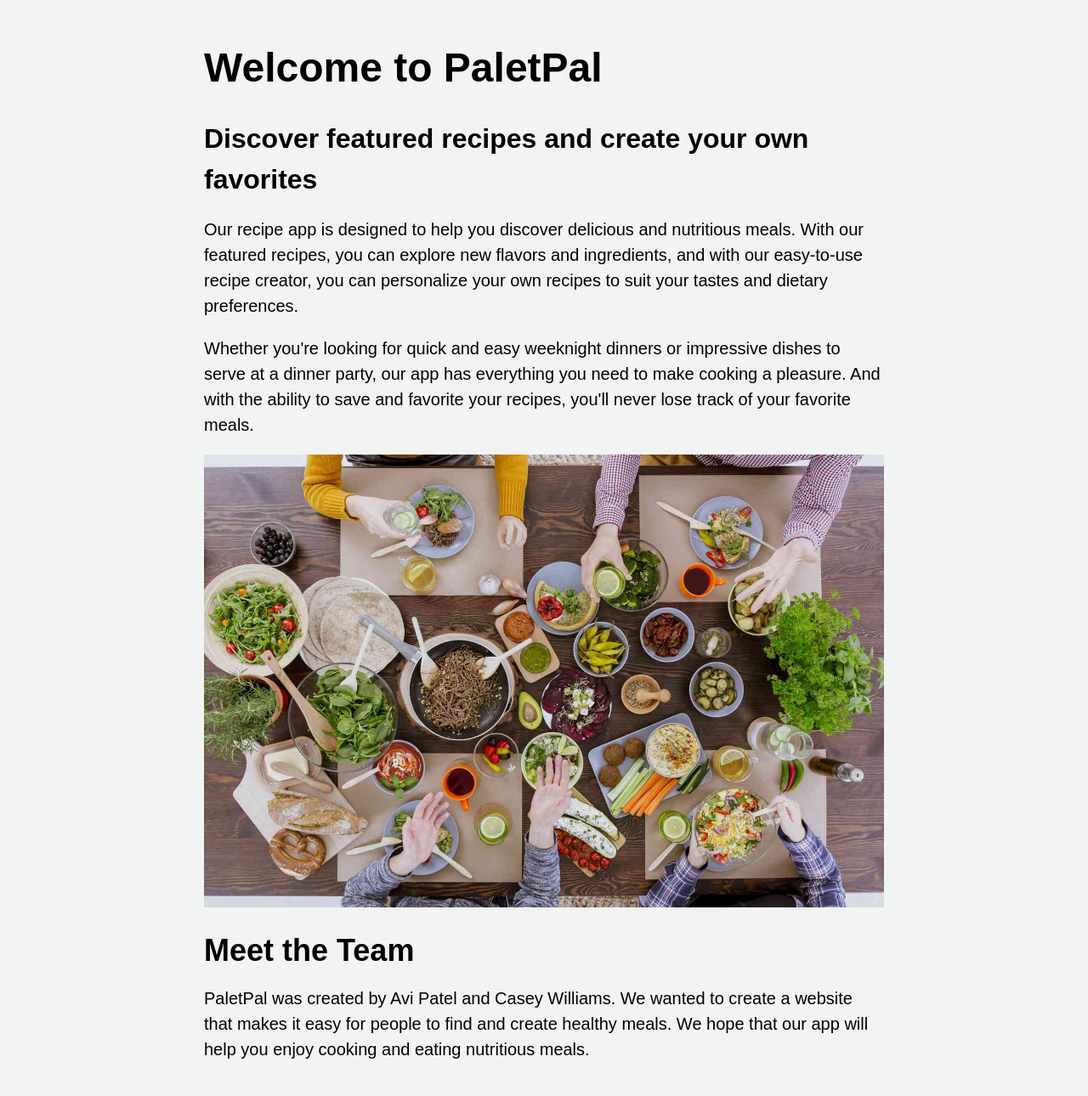
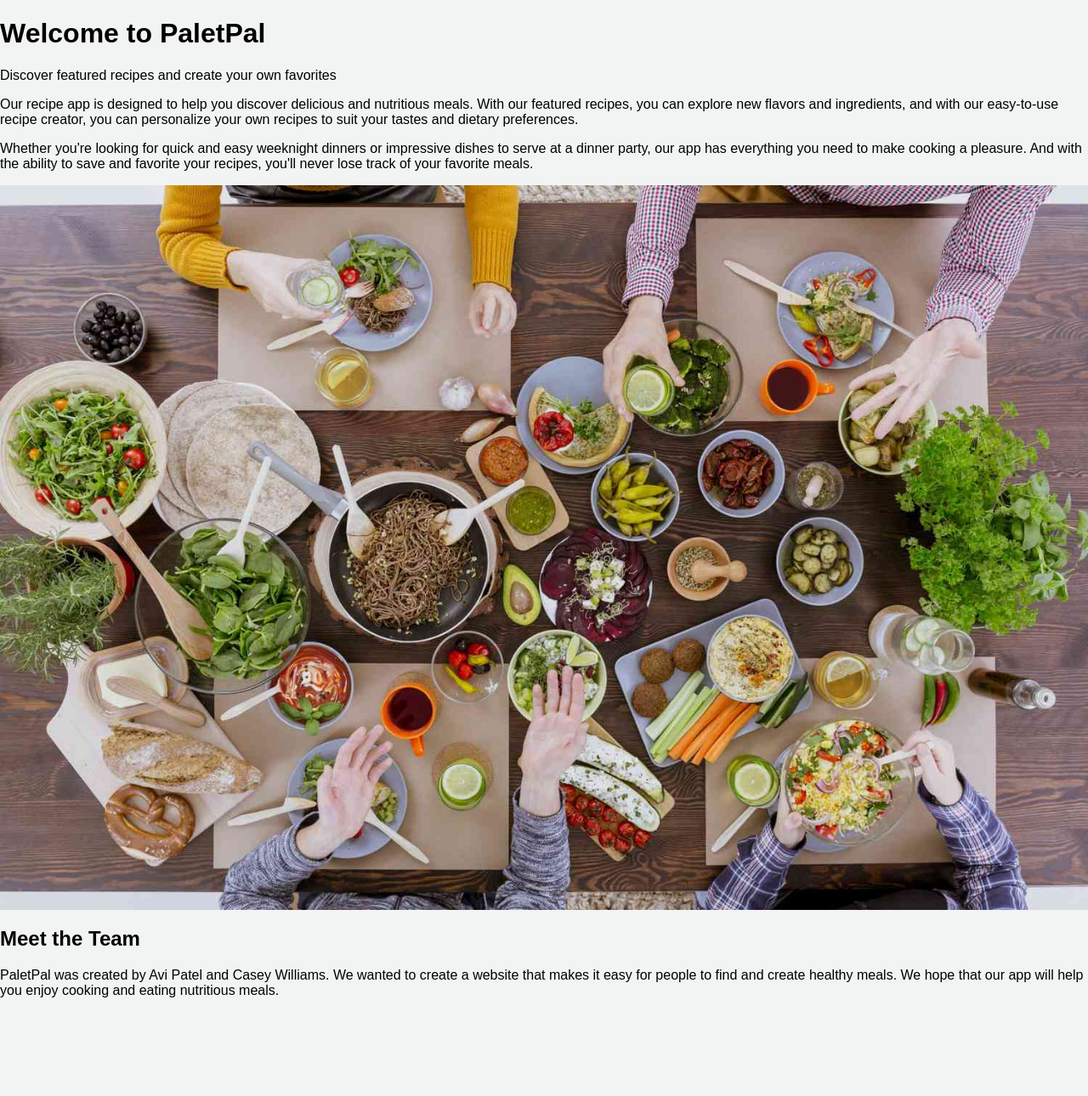
Before and after one commit to apate222/Team11, a Flask app: page /about in a window 1280 px wide. Shown: the part 87-1377 px from the top of the page at 85% size. After the commit the page ends 1261 px from the top, so only its background shows below. Run offline with Flask 3, Linux system fonts and the light colour scheme; a user stored in the database is signed in.

Commit message:
fixed css

```diff
--- a/PlatePal/website/templates/base.html
+++ b/PlatePal/website/templates/base.html
@@ -40,7 +40,7 @@
     </div>
     {% endif %} {% endfor %} {% endif %} {% endwith %}
 
-    <div class="container">{% block content %} {% endblock %}</div>
+    <div>{% block content %} {% endblock %}</div>
 {% block javascript %}
     <script type="text/javascript">
       function deleteNote(noteId) {
--- a/PlatePal/website/templates/login.html
+++ b/PlatePal/website/templates/login.html
@@ -4,7 +4,7 @@
 <link rel="stylesheet" type="text/css" href="{{ url_for('static', filename='login.css') }}">
 <form method="POST" class="login-form">
   <h3 align="center">Login</h3>
-  <div class="form-row">
+  <div>
     <div class="form-group">
       <label for="email" class="username">Email Address</label>
       <input type="email" id="email" name="email" placeholder="Enter email"/>
```
Also changed, not shown: PlatePal/instance/database.db.
